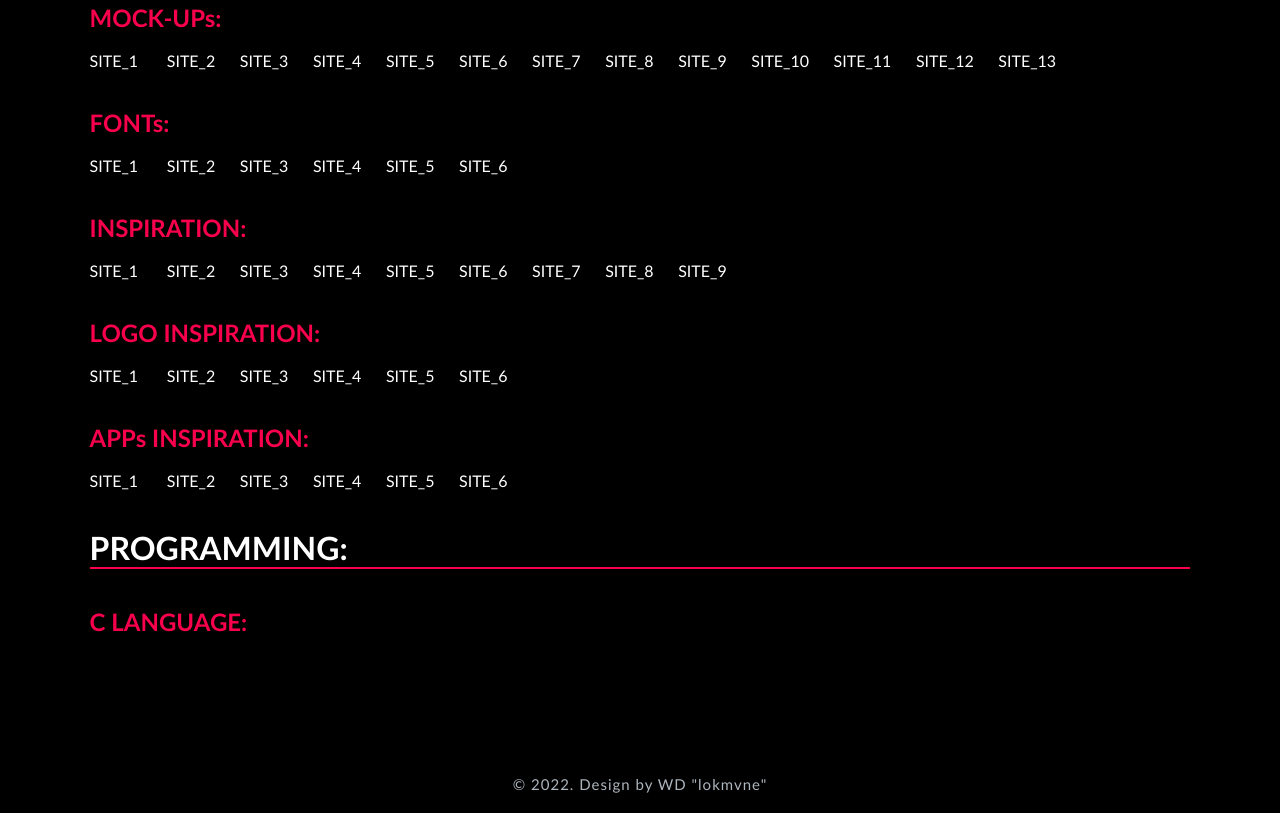
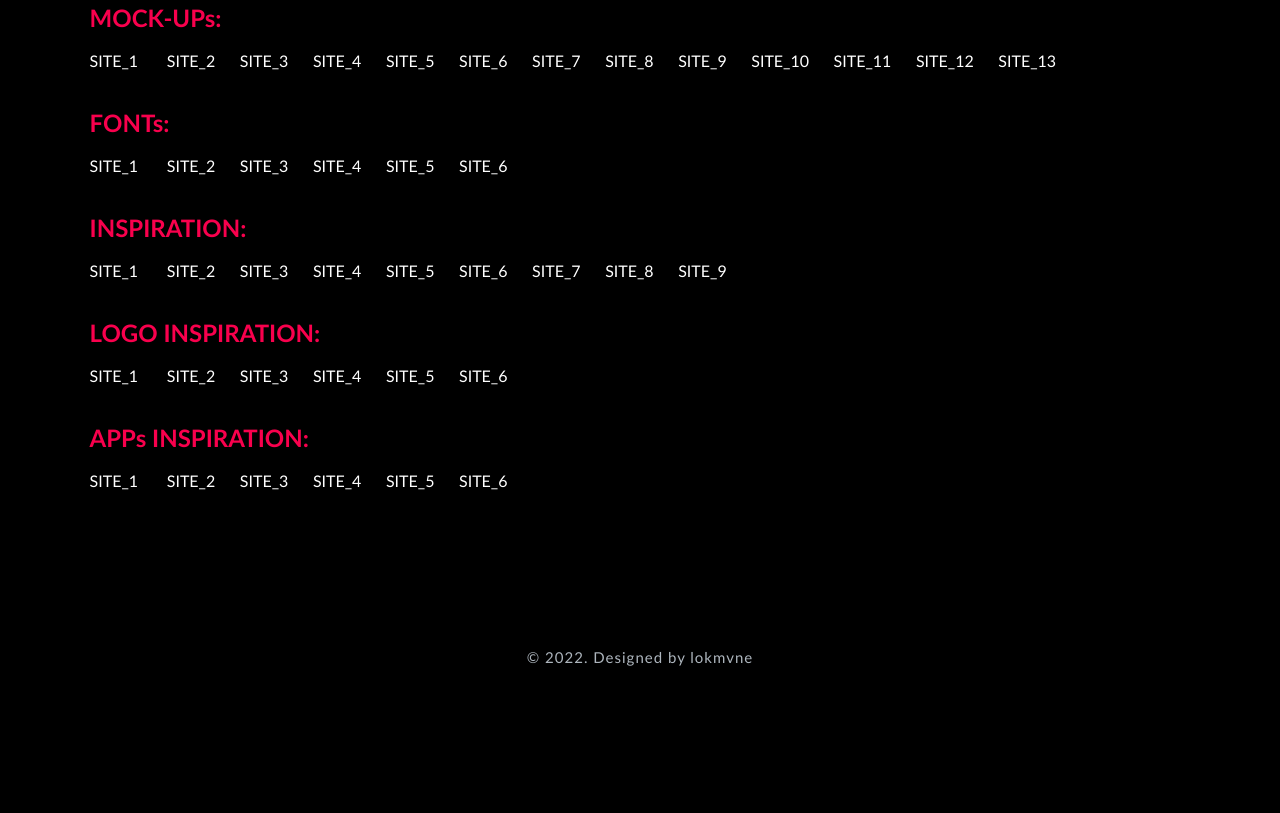
Before and after one commit to lokmanekerboua/lokmanekerboua.github.io, a plain HTML site: page education.html in a window 1280 px wide. Shown: the part 1054-1867 px from the top of the page. After the commit the page ends 1740 px from the top, so only its background shows below. Drawn offline with nearby package versions, Linux system fonts and the light colour scheme.

Commit message:
Update education.html

```diff
--- a/education.html
+++ b/education.html
@@ -48,7 +48,7 @@
             <h1>DESIGN:</h1>
             <hr color="#f9004d">
             <br><br>
-            <h2>COLOR:</h2>
+            <h2>COLORS:</h2>
             <br>
             <a href="https://colorhunt.co" target="_blank">SITE_1</a> &nbsp;&nbsp;&nbsp;&nbsp;&nbsp;
             <a href="https://klart.io" target="_blank">SITE_2</a>&nbsp;&nbsp;&nbsp;&nbsp;&nbsp;
@@ -377,18 +377,12 @@
             <br><br><br>
             <!-------------------------------------------------------------------------------------------->
 
-            <h1>PROGRAMMING:</h1>
-            <hr color="#f9004d">
-            <br><br>
-            <h2>C LANGUAGE:</h2>
-            <br>
-
         </div>
     </main>
 
     <footer>
         <div class="bottom">
-            <p>&#169; 2022. Design by WD "lokmvne" </p>
+            <p>&#169; 2022. Designed by lokmvne</p>
         </div>
     </footer>
 </body>
```
